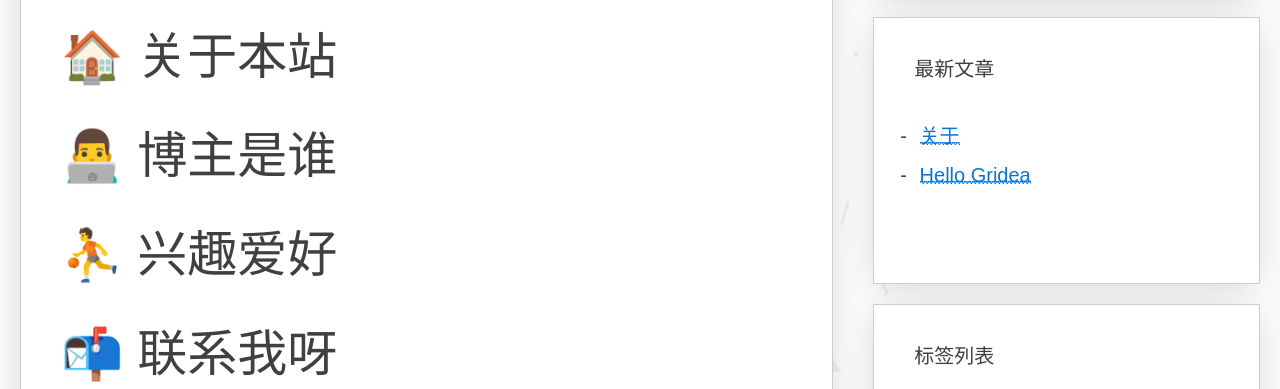
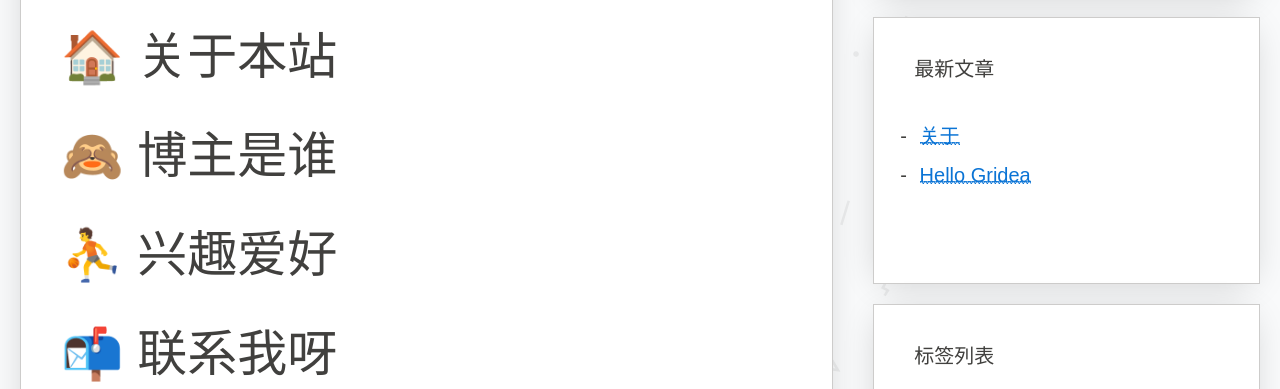
Before and after one commit to shulin926/shulin926.github.io, a plain HTML site: page post/about/index.html in a window 1280 px wide. Shown: the part 404-793 px from the top of the page. Drawn offline with nearby package versions, Linux system fonts and the light colour scheme; a web font is replaced by a local one.

Commit message:
Update index.html

```diff
--- a/post/about/index.html
+++ b/post/about/index.html
@@ -92,7 +92,7 @@
 <p>欢迎来到我的小站呀，很高兴遇见你！🤝</p>
 </blockquote>
 <h2 id="关于本站">🏠 关于本站</h2>
-<h2 id="博主是谁">👨‍💻 博主是谁</h2>
+<h2 id="博主是谁" href="https://www.baidu.com">🙈 博主是谁</h2>
 <h2 id="兴趣爱好">⛹ 兴趣爱好</h2>
 <h2 id="联系我呀">📬 联系我呀</h2>
 
```
